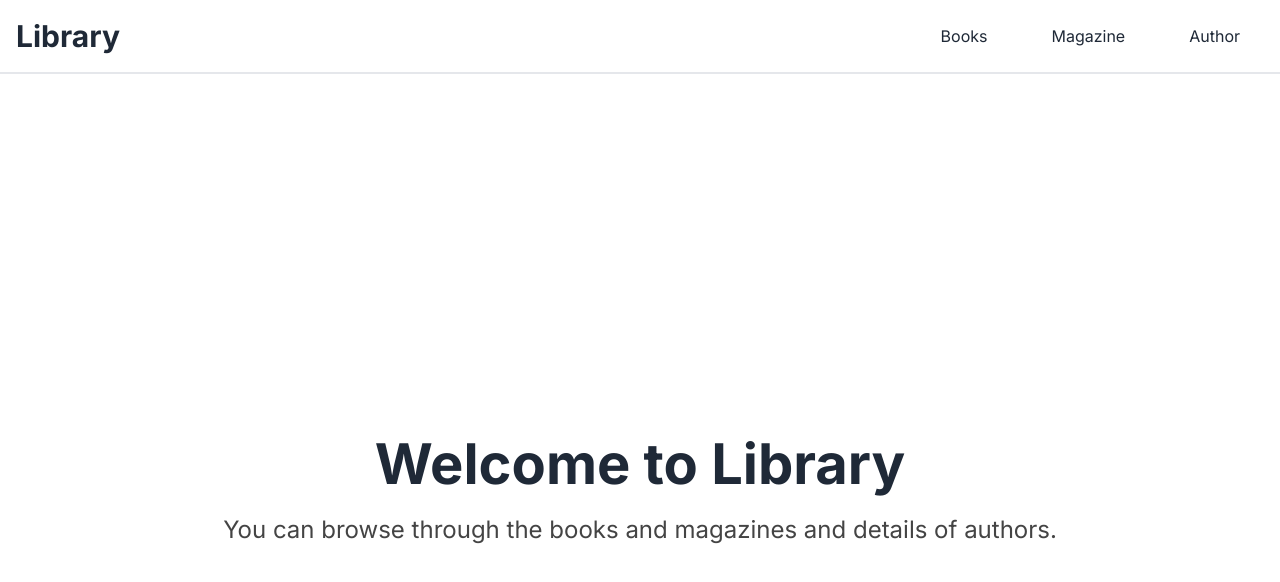
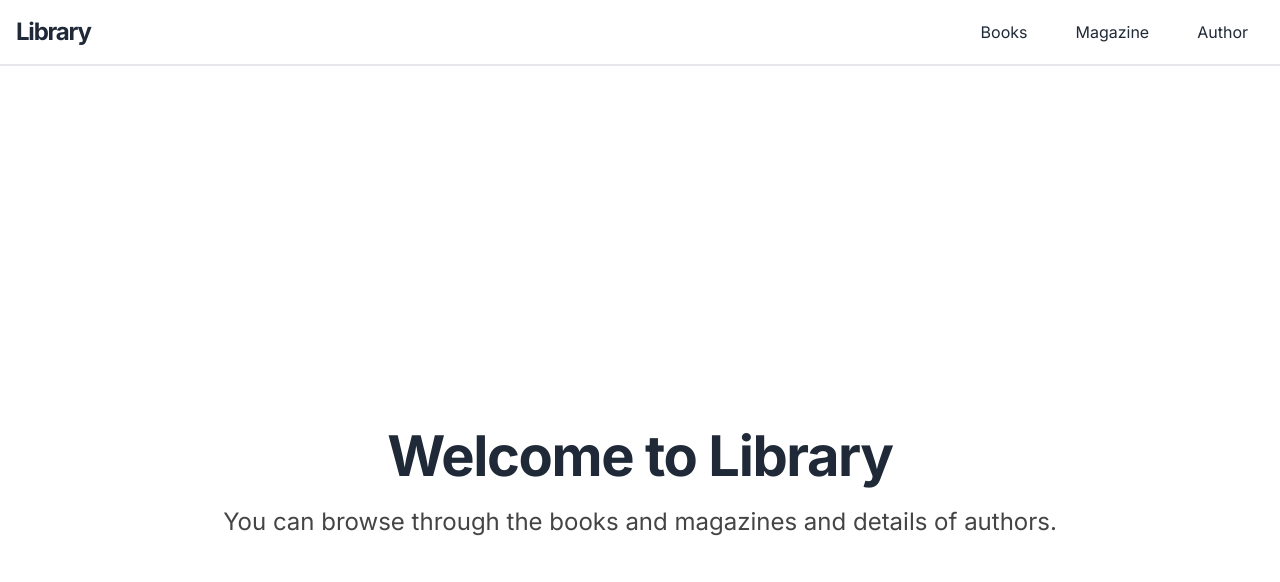
Before and after one commit to sadityakumar9211/mini-library, a Next.js app: page / in a window 1280 px wide. Shown: the top 582 px of the page. Built offline with nearby package versions, Linux system fonts and the light colour scheme.

Commit message:
improve navbar interface - spacing and logo size - update letter spacing for logo and title in index

```diff
--- a/components/Header.js
+++ b/components/Header.js
@@ -3,18 +3,18 @@ import Link from "next/link";
 export default function Header() {
   return (
     <nav className="p5 border-b-2 flex flex-row justify-between items-center">
-      <h1 className="py-4 px-4 font-bold text-3xl">
+      <h1 className="py-4 px-4 font-bold text-2xl tracking-tighter">
         <Link href="/">Library</Link>
       </h1>
       <div className="flex flex-row items-center ">
         <Link href="/books">
-          <a className="mr-4 p-6">Books</a>
+          <a className="mr-4 p-4">Books</a>
         </Link>
         <Link href="/magazine">
-          <a className="mr-4 p-6">Magazine</a>
+          <a className="mr-4 p-4">Magazine</a>
         </Link>
         <Link href="/author">
-          <a className="mr-4 p-6">Author</a>
+          <a className="mr-4 p-4">Author</a>
         </Link>
       </div>
     </nav>
--- a/pages/index.js
+++ b/pages/index.js
@@ -5,7 +5,9 @@ import styles from "../styles/Home.module.css";
 export default function Home() {
   return (
     <div className="flex flex-col justify-center pt-12 content-center h-screen">
-      <h1 className={`text-lg font-bold text-center ${styles.title}`}>
+      <h1
+        className={`text-lg font-bold text-center tracking-tight ${styles.title}`}
+      >
         Welcome to Library
       </h1>
       <h2 className={`text-md font-semibold text-center ${styles.subtitle}`}>
```
